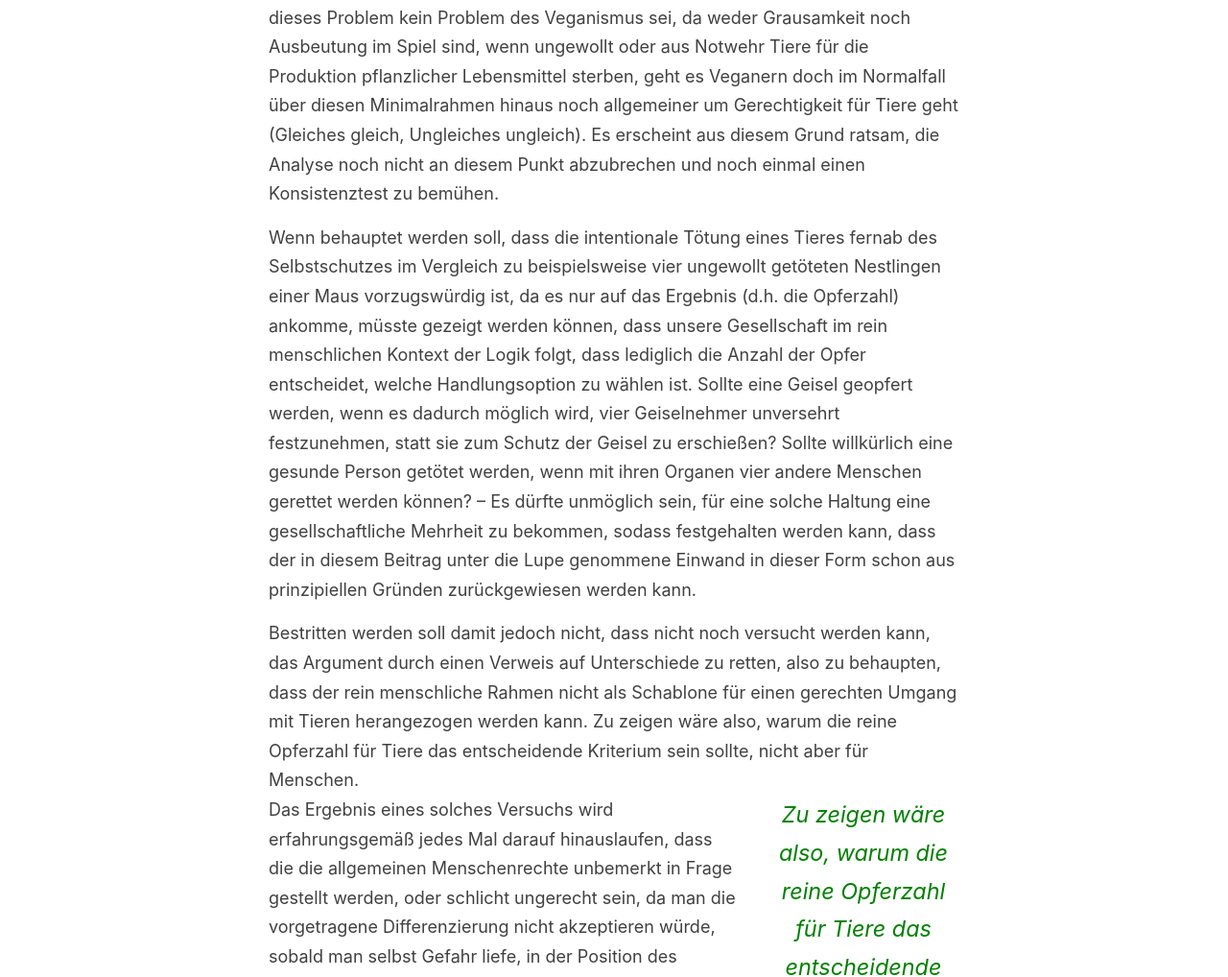
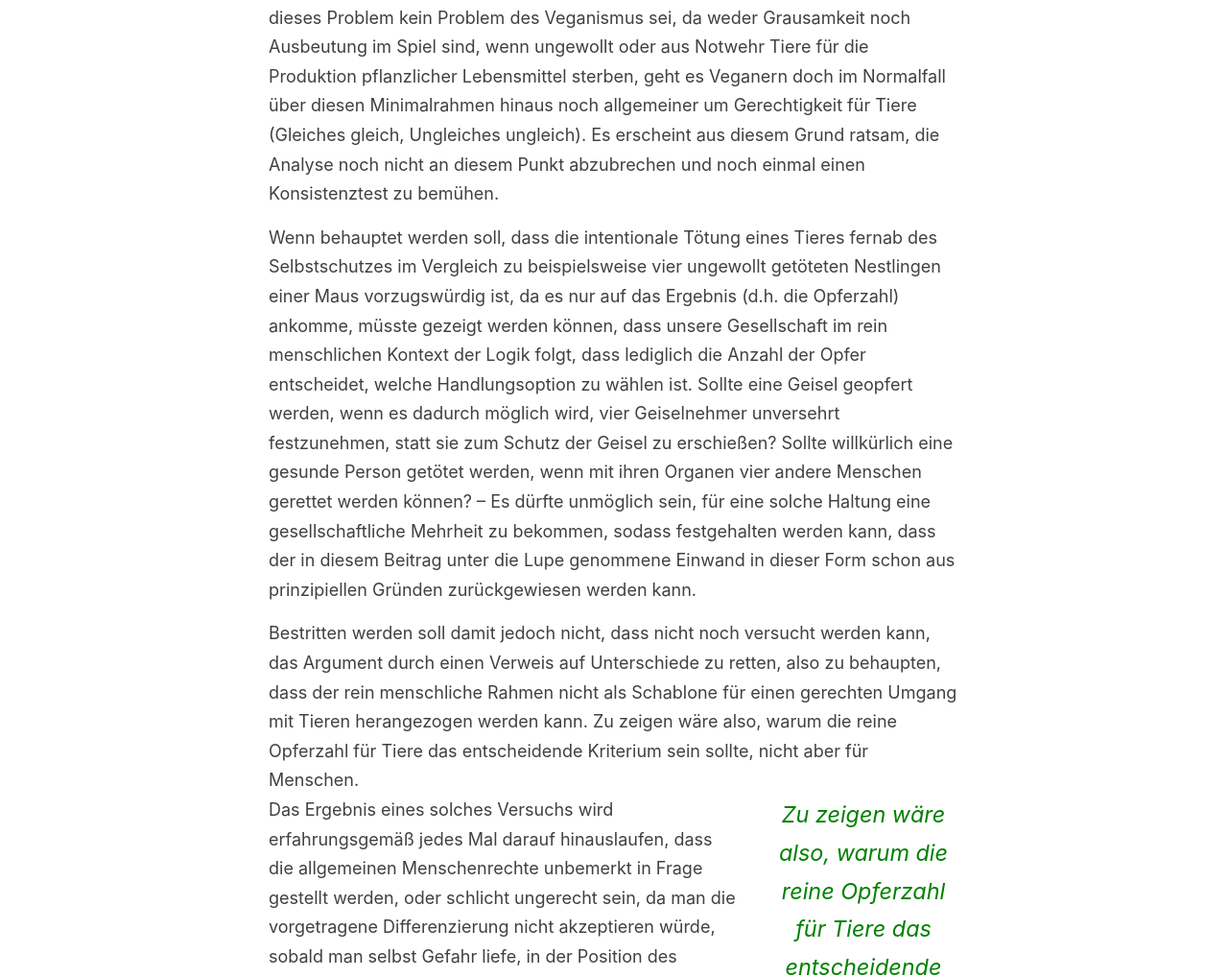
Before and after one commit to tierethik-veganismus/tierethik-veganismus.github.io, a Jekyll site: the page built from _posts/2023-01-09-Die-Opfer-der-Landwirtschaft-Teil2.md, in a window 1280 px wide and 1400 px high, scrolled down 2170 px. Shown: the part 283-1301 px from the top of the window at 96% size. Built offline with Jekyll 4.4.1, drawn with Linux system fonts in a browser that asks for light colours; some of the changed text lies outside the part shown.

Commit message:
Entferne zwei überflüssige Worte

```diff
--- a/_posts/2023-01-09-Die-Opfer-der-Landwirtschaft-Teil2.md
+++ b/_posts/2023-01-09-Die-Opfer-der-Landwirtschaft-Teil2.md
@@ -17,11 +17,11 @@ Das Argument, dass das Aufziehen von Tieren für den Fleischkonsum zumindest tei
 
 Nun geht es dem Argument jedoch nicht primär darum, zu behaupten, dass die ungewollte oder aus Notwehr erfolgte Tötung eines Tieres ethisch genauso zu betrachten sei wie die Schlachtung eines Tieres für den Fleischverzehr. Es geht insofern über dieses Argument hinaus, als dass es darauf abzielt, zu behaupten, dass es zum Beispiel besser sei, ein Weiderind intentional zu töten als nicht-intentional bei der Ernte ein Nest mit vier jungen Mäusen zu zerquetschen. Was zählt, sei die reine Opferzahl.
 
-Obgleich Veganer sich nun darauf berufen könnten, dass dieses Problem kein Problem des Veganismus sei, da weder Grausamkeit noch Ausbeutung im Spiel sind, wenn ungewollt oder aus Notwehr Tiere für die Produktion pflanzlicher Lebensmittel sterben, geht es Veganern doch im Normalfall über diesen Minimalrahmen hinaus noch allgemeiner um Gerechtigkeit für Tiere geht (Gleiches gleich, Ungleiches ungleich). Es erscheint aus diesem Grund ratsam, die Analyse noch nicht an diesem Punkt abzubrechen und noch einmal einen Konsistenztest zu bemühen.
+Obgleich Veganer sich nun darauf berufen könnten, dass dieses Problem kein Problem des Veganismus sei, da weder Grausamkeit noch Ausbeutung im Spiel sind, wenn ungewollt oder aus Notwehr Tiere für die Produktion pflanzlicher Lebensmittel sterben, geht es Veganern doch im Normalfall über diesen Minimalrahmen hinaus noch allgemeiner um Gerechtigkeit für Tiere (Gleiches gleich, Ungleiches ungleich). Es erscheint aus diesem Grund ratsam, die Analyse noch nicht an diesem Punkt abzubrechen und noch einmal einen Konsistenztest zu bemühen.
 
 Wenn behauptet werden soll, dass die intentionale Tötung eines Tieres fernab des Selbstschutzes im Vergleich zu beispielsweise vier ungewollt getöteten Nestlingen einer Maus vorzugswürdig ist, da es nur auf das Ergebnis (d.h. die Opferzahl) ankomme, müsste gezeigt werden können, dass unsere Gesellschaft im rein menschlichen Kontext der Logik folgt, dass lediglich die Anzahl der Opfer entscheidet, welche Handlungsoption zu wählen ist. Sollte eine Geisel geopfert werden, wenn es dadurch möglich wird, vier Geiselnehmer unversehrt festzunehmen, statt sie zum Schutz der Geisel zu erschießen? Sollte willkürlich eine gesunde Person getötet werden, wenn mit ihren Organen vier andere Menschen gerettet werden können? –  Es dürfte unmöglich sein, für eine solche Haltung eine gesellschaftliche Mehrheit zu bekommen, sodass festgehalten werden kann, dass der in diesem Beitrag unter die Lupe genommene Einwand in dieser Form schon aus prinzipiellen Gründen zurückgewiesen werden kann.
 
-Bestritten werden soll damit jedoch nicht, dass nicht noch versucht werden kann, das Argument durch einen Verweis auf Unterschiede zu retten, also zu behaupten, dass der rein menschliche Rahmen nicht als Schablone für einen gerechten Umgang mit Tieren herangezogen werden kann.  {% include pullquote.html quote="Zu zeigen wäre also, warum die reine Opferzahl für Tiere das entscheidende Kriterium sein sollte, nicht aber für Menschen."%} Das Ergebnis eines solches Versuchs wird erfahrungsgemäß jedes Mal darauf hinauslaufen, dass die die allgemeinen Menschenrechte unbemerkt in Frage gestellt werden, oder schlicht ungerecht sein, da man die vorgetragene Differenzierung nicht akzeptieren würde, sobald man selbst Gefahr liefe, in der Position des Unterlegenen zu landen.
+Bestritten werden soll damit jedoch nicht, dass nicht noch versucht werden kann, das Argument durch einen Verweis auf Unterschiede zu retten, also zu behaupten, dass der rein menschliche Rahmen nicht als Schablone für einen gerechten Umgang mit Tieren herangezogen werden kann.  {% include pullquote.html quote="Zu zeigen wäre also, warum die reine Opferzahl für Tiere das entscheidende Kriterium sein sollte, nicht aber für Menschen."%} Das Ergebnis eines solches Versuchs wird erfahrungsgemäß jedes Mal darauf hinauslaufen, dass die allgemeinen Menschenrechte unbemerkt in Frage gestellt werden, oder schlicht ungerecht sein, da man die vorgetragene Differenzierung nicht akzeptieren würde, sobald man selbst Gefahr liefe, in der Position des Unterlegenen zu landen.
 
 Bevor abschließend beleuchtet werden soll, inwiefern die zu dieser Argumentation gehörige statistische Behauptung einer Überprüfung standhält, ist zu betonen, dass dieser Einwand nicht zwingend den Verzehr von Fleisch rechtfertigen wollen muss. Obwohl diese Deutungsvariante anscheinend nirgends vertreten wird,  wenn dieses Argument gegen Veganer in Stellung gebracht wird, kann sie theoretisch nicht ausgeschlossen werden: Der Hinweis darauf, dass die Produktion pflanzlicher Nahrung mehr Tiere tötet als bestimmte ‚Gewinnungsweisen‘ tierischer Lebensmittel, könnte sich auch nur auf Eier und Milch beziehen. Hierzu ist anzumerken, dass es zwar tatsächlich möglich ist, vegetarische Lebensmittel ohne Tierschlachtungen zu ‚produzieren‘, aber eine solche Form der Tiernutzung ist oder wäre mit anderen ethischen sowie mit gravierenden ökologischen und praktischen Hürden verbunden.
 
```
